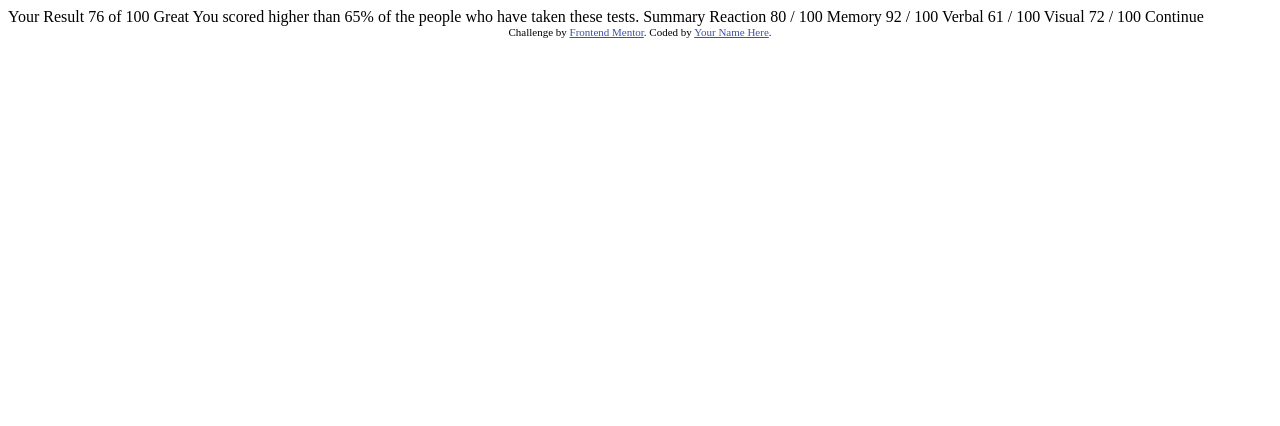
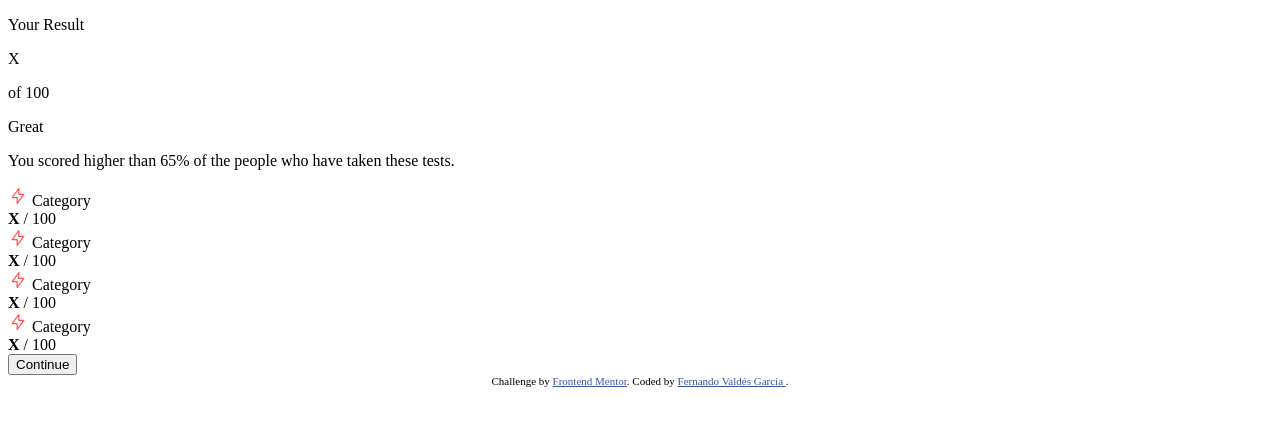
Before and after one commit to fvaldes0109/FM-results-summary-component, a plain HTML site: page index.html in a window 1280 px wide. Drawn offline with Linux system fonts and the light colour scheme.

Commit message:
HTML skeleton

```diff
--- a/index.html
+++ b/index.html
@@ -8,40 +8,66 @@
 
   <title>Frontend Mentor | Results summary component</title>
 
-  <!-- Feel free to remove these styles or customise in your own stylesheet 👍 -->
   <style>
     .attribution { font-size: 11px; text-align: center; }
     .attribution a { color: hsl(228, 45%, 44%); }
   </style>
 </head>
 <body>
+  <main>
+    <div class="card">
+      <div class="result">
+        <p class="title">Your Result</p>
+        <div class="score-area">
+          <p class="score">X</p>
+          <p class="subscore">of 100</p>
+        </div>
+        <p class="subtitle">Great</p>
+        <p class="stats">You scored higher than 65% of the people who have taken these tests.</p>
+      </div>
 
-  Your Result
-  76
-  of 100
+      <div class="summary">
+        <div class="subject">
+          <div class="subject-name">
+            <img src="./assets/images/icon-reaction.svg" alt="Icon" aria-hidden="true">
+            <span>Category</span>
+          </div>
+          <span><b>X</b> / 100</span>
+        </div>
 
-  Great
-  You scored higher than 65% of the people who have taken these tests.
+        <div class="subject">
+          <div class="subject-name">
+            <img src="./assets/images/icon-reaction.svg" alt="Icon" aria-hidden="true">
+            <span>Category</span>
+          </div>
+          <span><b>X</b> / 100</span>
+        </div>
 
-  Summary
+        <div class="subject">
+          <div class="subject-name">
+            <img src="./assets/images/icon-reaction.svg" alt="Icon" aria-hidden="true">
+            <span>Category</span>
+          </div>
+          <span><b>X</b> / 100</span>
+        </div>
 
-  Reaction
-  80 / 100
+        <div class="subject">
+          <div class="subject-name">
+            <img src="./assets/images/icon-reaction.svg" alt="Icon" aria-hidden="true">
+            <span>Category</span>
+          </div>
+          <span><b>X</b> / 100</span>
+        </div>
 
-  Memory
-  92 / 100
-
-  Verbal
-  61 / 100
-
-  Visual
-  72 / 100
-
-  Continue
+        <button>Continue</button>
+      </div>
+    </div>
+  </main>
 
   <div class="attribution">
     Challenge by <a href="https://www.frontendmentor.io?ref=challenge" target="_blank">Frontend Mentor</a>.
-    Coded by <a href="#">Your Name Here</a>.
+    Coded by <a href="https://www.linkedin.com/in/fernando-vald%C3%A9s-garc%C3%ADa-a46142221/">Fernando Valdés García
+    </a>.
   </div>
 </body>
 </html>
```
